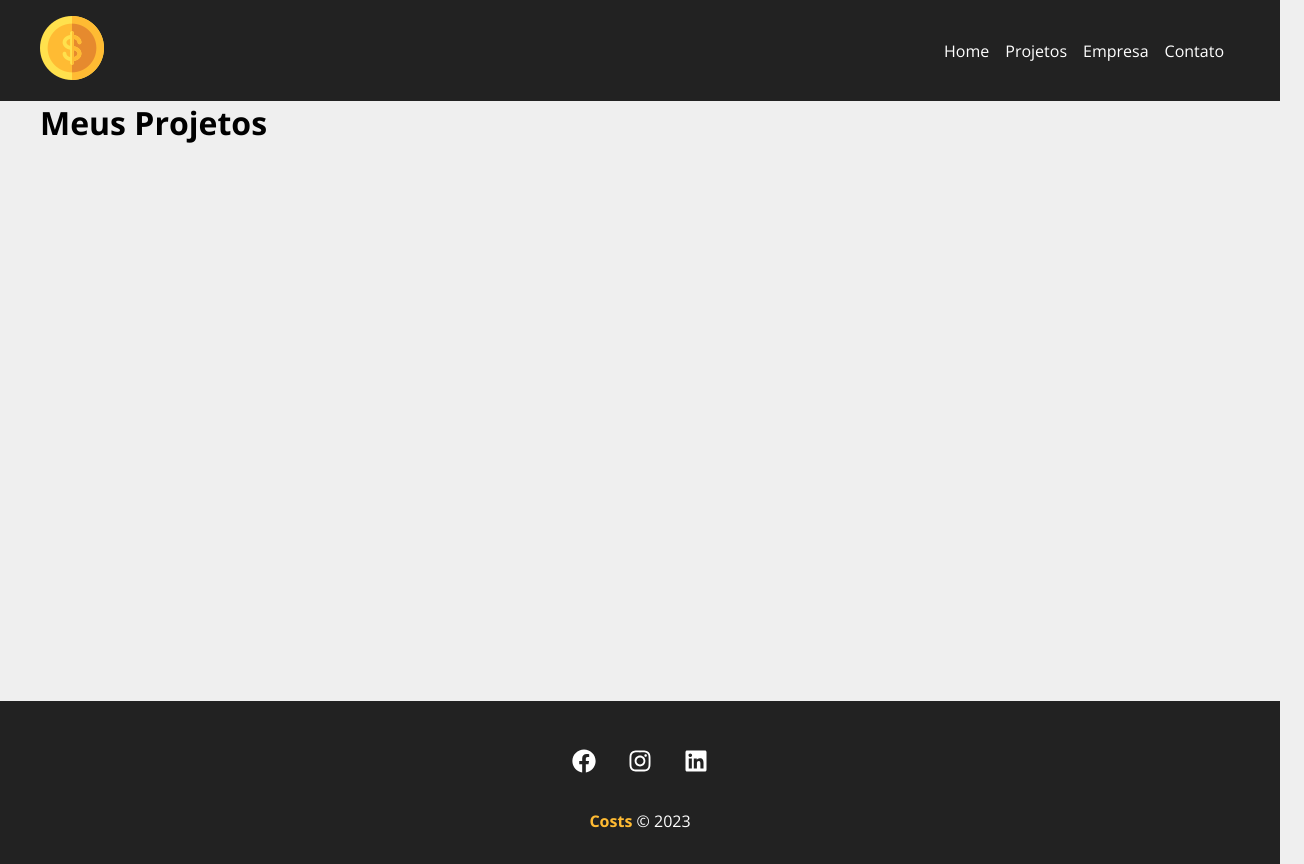
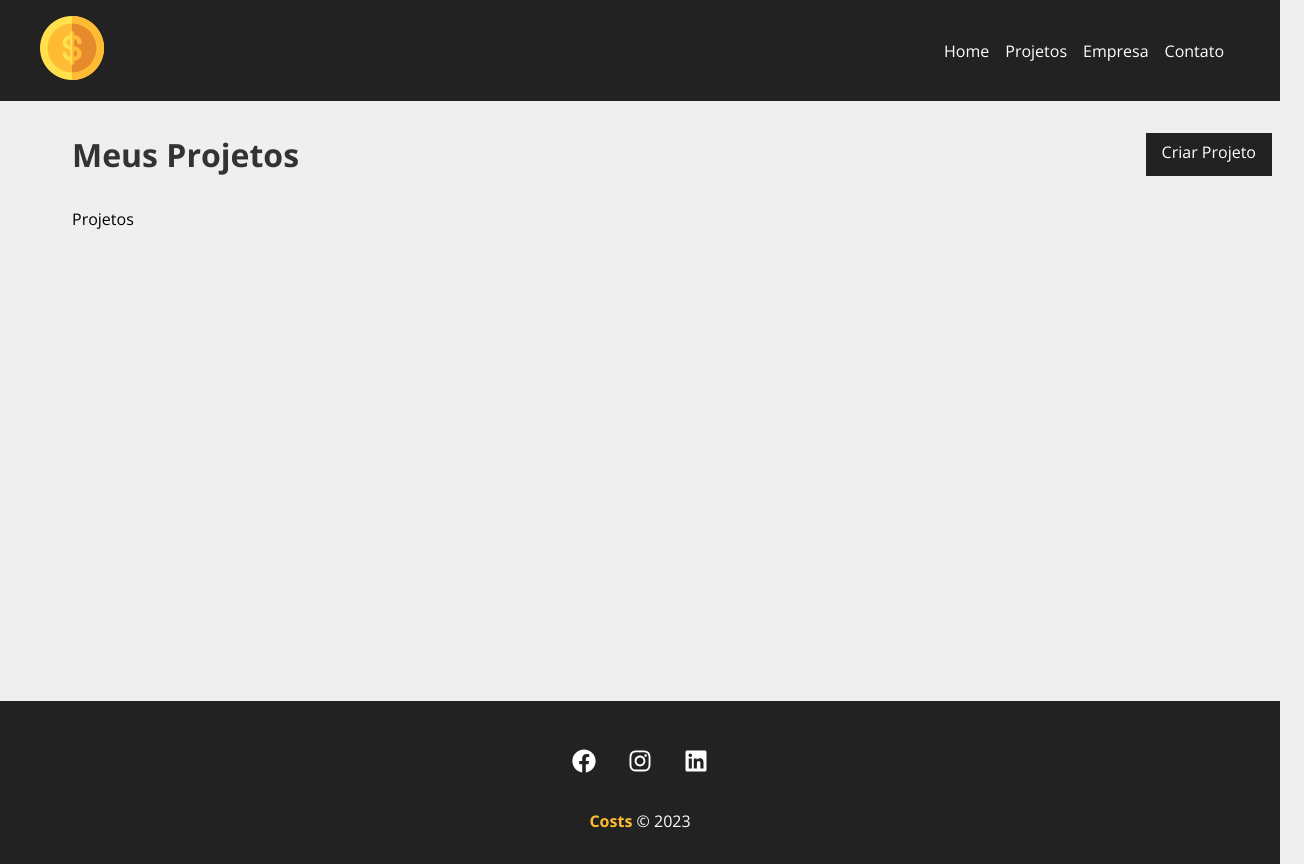
Before and after one commit to FellipeCastro/costs-react, a React (Create React App) app: page /projects in a window 1280 px wide. Shown: the whole page, 1304 px wide, since content can reach past the window. Built offline with nearby package versions, Linux system fonts and the light colour scheme.

Commit message:
dashboard criado

```diff
--- a/src/components/pages/Projects.js
+++ b/src/components/pages/Projects.js
@@ -1,5 +1,8 @@
 import { useLocation } from 'react-router-dom';
 import Message from "../layout/Message";
+import styles from './Projects.module.css';
+import Container from '../layout/Container';
+import LinkButton from '../layout/LinkButton';
 
 function Projects() {
 
@@ -10,9 +13,15 @@
     }
 
     return (
-        <div>
-            <h1>Meus Projetos</h1>
+        <div className={styles.project_container}>
+            <div className={styles.title_container}>
+                <h1>Meus Projetos</h1>
+                <LinkButton to="/newproject" text="Criar Projeto"/>
+            </div>
             {message && <Message type="success" msg={message} />}
+            <Container customClass="start">
+                <p>Projetos</p>
+            </Container>
         </div>
     )
 }
--- /dev/null
+++ b/src/components/pages/Projects.module.css
@@ -0,0 +1,13 @@
+.project_container {
+    padding: 2em;
+}
+
+.title_container {
+    display: flex;
+    justify-content: space-between;
+    margin-bottom: 2em;
+}
+
+.title_container h1 {
+    color: #333;
+}
```
